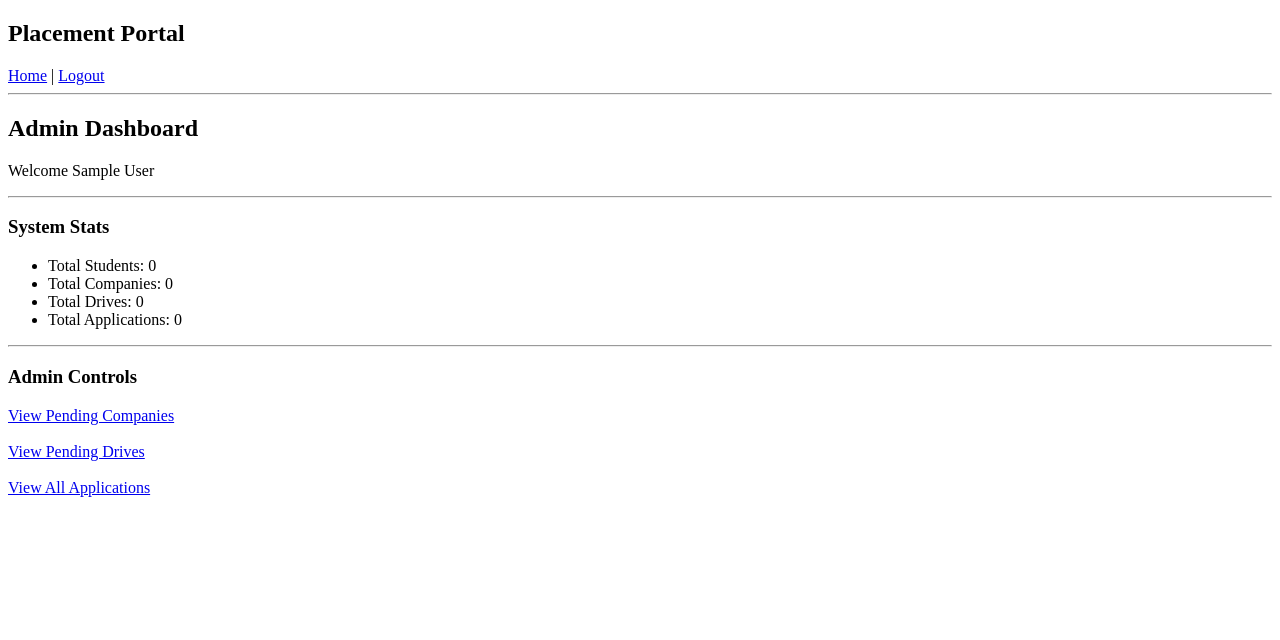
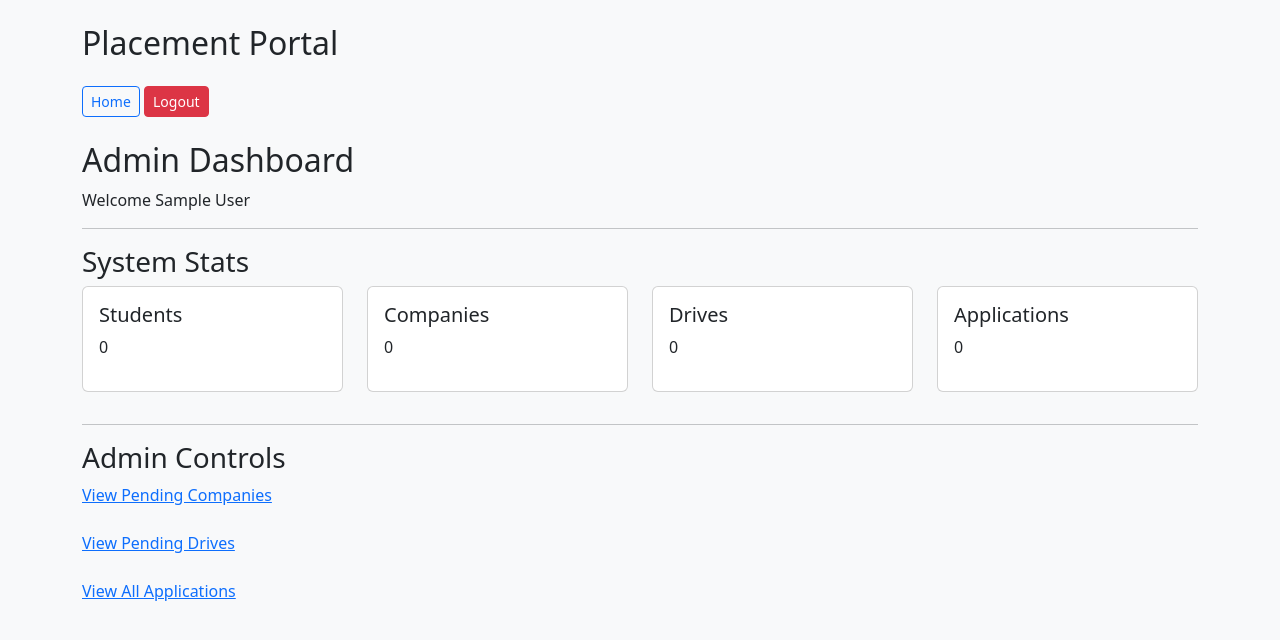
Before and after one commit to guruizm-IITM/Placement-Portal-Application, a Flask app: page /admin/dashboard in a window 1280 px wide. Shown: the top 640 px of the page. Run offline with Flask 3, Linux system fonts and the light colour scheme; the visitor is signed in with stand-in values (Sample User, id 1); data comes from the database, SQL or seed files in the repository; data that the repository does not hold is empty.

Commit message:
Improved UI with Boostrap and CSS

```diff
--- a/templates/admin/dashboard.html
+++ b/templates/admin/dashboard.html
@@ -8,12 +8,35 @@
 
 <h3>System Stats</h3>
 
-<ul>
-    <li>Total Students: {{ total_students }}</li>
-    <li>Total Companies: {{ total_companies }}</li>
-    <li>Total Drives: {{ total_drives }}</li>
-    <li>Total Applications: {{ total_applications }}</li>
-</ul>
+<div class="row">
+    <div class="col-md-3">
+        <div class="card p-3 mb-3">
+            <h5>Students</h5>
+            <p>{{ total_students }}</p>
+        </div>
+    </div>
+
+    <div class="col-md-3">
+        <div class="card p-3 mb-3">
+            <h5>Companies</h5>
+            <p>{{ total_companies }}</p>
+        </div>
+    </div>
+
+    <div class="col-md-3">
+        <div class="card p-3 mb-3">
+            <h5>Drives</h5>
+            <p>{{ total_drives }}</p>
+        </div>
+    </div>
+
+    <div class="col-md-3">
+        <div class="card p-3 mb-3">
+            <h5>Applications</h5>
+            <p>{{ total_applications }}</p>
+        </div>
+    </div>
+</div>
 
 <hr>
 
--- a/templates/base.html
+++ b/templates/base.html
@@ -2,31 +2,38 @@
 <html>
 <head>
     <title>Placement Portal</title>
+    <link href="https://cdn.jsdelivr.net/npm/bootstrap@5.3.0/dist/css/bootstrap.min.css" rel="stylesheet">
 </head>
-<body>
+<body class="bg-light">
 
-<h2>Placement Portal</h2>
+<div class="container mt-4">
 
-<a href="/">Home</a> |
+    <h2 class="mb-4">Placement Portal</h2>
+
+    <nav class="mb-4">
+        <a href="/" class="btn btn-outline-primary btn-sm">Home</a>
 
         {% if current_user.is_authenticated %}
-    <a href="/logout">Logout</a>
+            <a href="/logout" class="btn btn-danger btn-sm">Logout</a>
         {% else %}
-    <a href="/login">Login</a> |
-    <a href="/register">Register</a>
+            <a href="/login" class="btn btn-success btn-sm">Login</a>
+            <a href="/register" class="btn btn-secondary btn-sm">Register</a>
         {% endif %}
-
-<hr>
+    </nav>
 
     {% with messages = get_flashed_messages() %}
       {% if messages %}
+        <div class="alert alert-info">
             {% for msg in messages %}
-      <p>{{ msg }}</p>
+                <div>{{ msg }}</div>
             {% endfor %}
+        </div>
       {% endif %}
     {% endwith %}
 
     {% block content %}{% endblock %}
 
+</div>
+
 </body>
 </html>
```
Also changed, not shown: templates/company/dashboard.html (+10 -10 lines), templates/login.html (+14 -4 lines), templates/student/drives.html (+8 -6 lines). Lines whose indentation alone changed are shown as unchanged.
